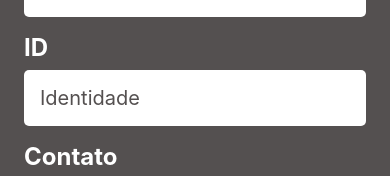
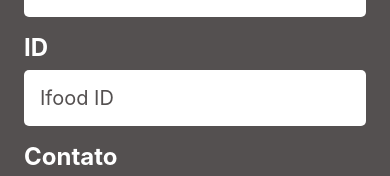
Before and after one commit to LRmorais/gaspar-project, a React Native app: screen /Cadastro2 in a window 390 px wide. Shown: the part 249-425 px from the top of the page. Built offline with nearby package versions, Linux system fonts and the light colour scheme.

Commit message:
minor fixes

```diff
--- a/src/screens/hasIfood/screen.js
+++ b/src/screens/hasIfood/screen.js
@@ -17,7 +17,7 @@
           autoCapitalize="none"
           label="Nome"
           placeholder="Nome Completo"
-          name="email"
+          name="nome"
           keyboardType="default"
           control={control}
           //error={errors.nome && errors.nome.message}
@@ -34,7 +34,7 @@
         <InputForm
           autoCapitalize="none"
           label="ID"
-          placeholder="Identidade"
+          placeholder="Ifood ID"
           name="ID"
           keyboardType="number-pad"
           control={control}
--- a/src/screens/noIfood/screen.js
+++ b/src/screens/noIfood/screen.js
@@ -1,17 +1,19 @@
 import React from 'react';
-import {SafeAreaView} from 'react-native';
-
-import {PaddingContainer} from '../../components/paddingContainer';
-import {Button, SimpleButton} from '../../components/button';
-import {InputForm} from '../../components/inputForm';
-import {useContext} from './context';
+import { SafeAreaView } from 'react-native';
+import { launchCamera, launchImageLibrary } from 'react-native-image-picker';
+import { ScrollView } from 'react-native';
+import { PaddingContainer } from '../../components/paddingContainer';
+import { Button, SimpleButton } from '../../components/button';
+import { InputForm } from '../../components/inputForm';
+import { useContext } from './context';
 
 const Screen = () => {
-  const {handleSignin, control, handleSubmit, errors} = useContext();
+  const { handleSignin, control, handleSubmit, errors } = useContext();
 
   return (
     // <TouchableWithoutFeedback onPress={Keyboard.dismiss}>
     <SafeAreaView>
+      <ScrollView style={{ textAlign: 'center' }}>
         <PaddingContainer>
           <InputForm
             autoCapitalize="none"
@@ -72,6 +74,7 @@
           <Button title="Entrar" onPress={handleSubmit(handleSignin)} />
 
         </PaddingContainer>
+      </ScrollView>
     </SafeAreaView>
     // </TouchableWithoutFeedback>
   );
```
Lines whose indentation alone changed are shown as unchanged.
